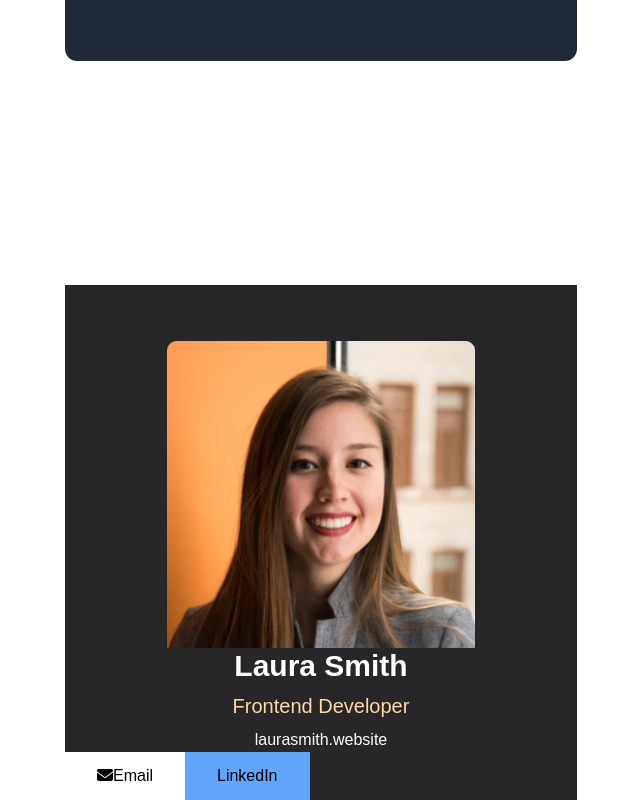
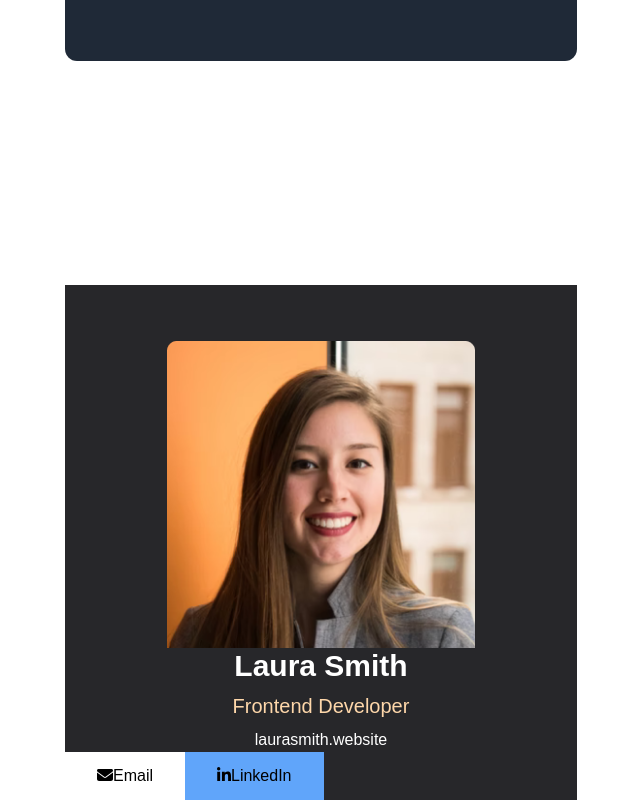
Before and after one commit to tuyishimejohnson/React_Practice, a React (Create React App) app: page / in a window 1280 px wide. Shown: the part 963-1763 px from the top of the page, without its empty margins (319-959 px from the left). Built offline with nearby package versions, Linux system fonts and the light colour scheme.

Commit message:
Added a linkeding logo

```diff
--- a/src/businessCard.jsx
+++ b/src/businessCard.jsx
@@ -1,7 +1,7 @@
 import React from 'react'
 import { FontAwesomeIcon } from '@fortawesome/react-fontawesome'
 import { faEnvelope } from '@fortawesome/free-solid-svg-icons'
-import { FaLinkedin } from 'react-icons/fa'
+import { faLinkedinIn } from '@fortawesome/free-brands-svg-icons'
 
 const BusinessCard = () => {
   return (
@@ -19,7 +19,7 @@ const BusinessCard = () => {
 
             <div>
                 <button className='bg-white border-none px-8 py-3'><FontAwesomeIcon icon={faEnvelope} />Email</button>
-                <button className='bg-blue-400 border-none px-8 py-3'><FontAwesomeIcon icon={FaLinkedin} />LinkedIn</button>
+                <button className='bg-blue-400 border-none px-8 py-3'><FontAwesomeIcon icon={faLinkedinIn} />LinkedIn</button>
             </div>
         </div>
     </>
```
